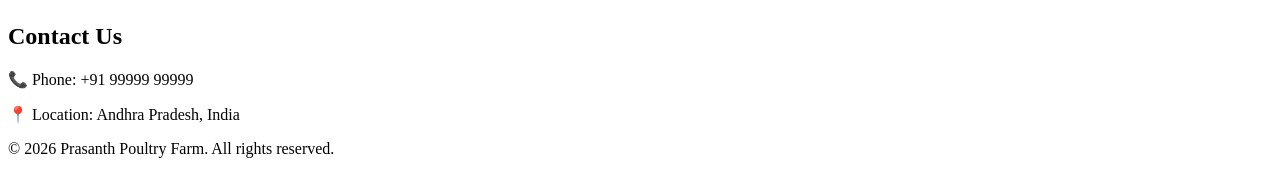
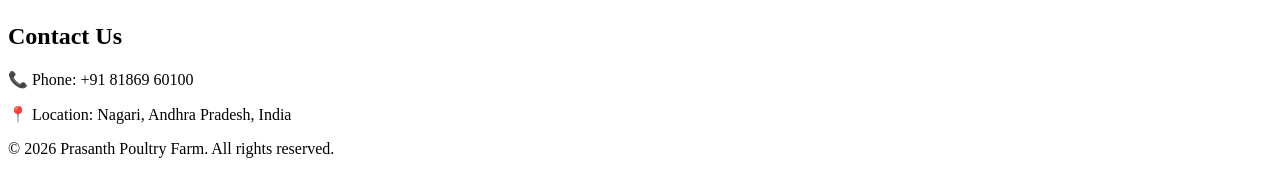
Before and after one commit to prasanth100v/prasanth-poultry, a React (Vite) app: page / in a window 1280 px wide. Shown: the part 654-825 px from the top of the page. Built offline with nearby package versions, Linux system fonts and the light colour scheme.

Commit message:
Update Contact.jsx

```diff
--- a/src/components/Contact.jsx
+++ b/src/components/Contact.jsx
@@ -2,8 +2,8 @@
   return (
     <section className="contact">
       <h2>Contact Us</h2>
-      <p>📞 Phone: +91 99999 99999</p>
-      <p>📍 Location: Andhra Pradesh, India</p>
+      <p>📞 Phone: +91 81869 60100</p>
+      <p>📍 Location: Nagari, Andhra Pradesh, India</p>
     </section>
   );
 }
```
